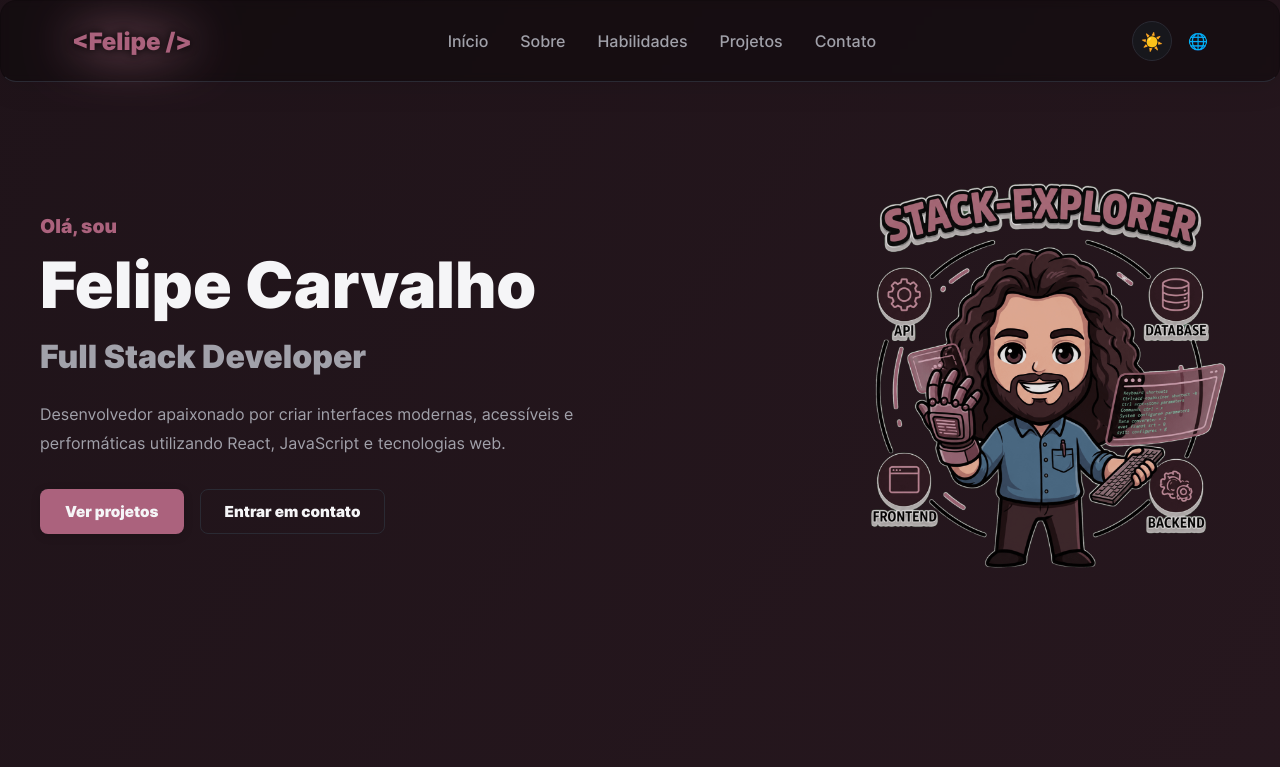
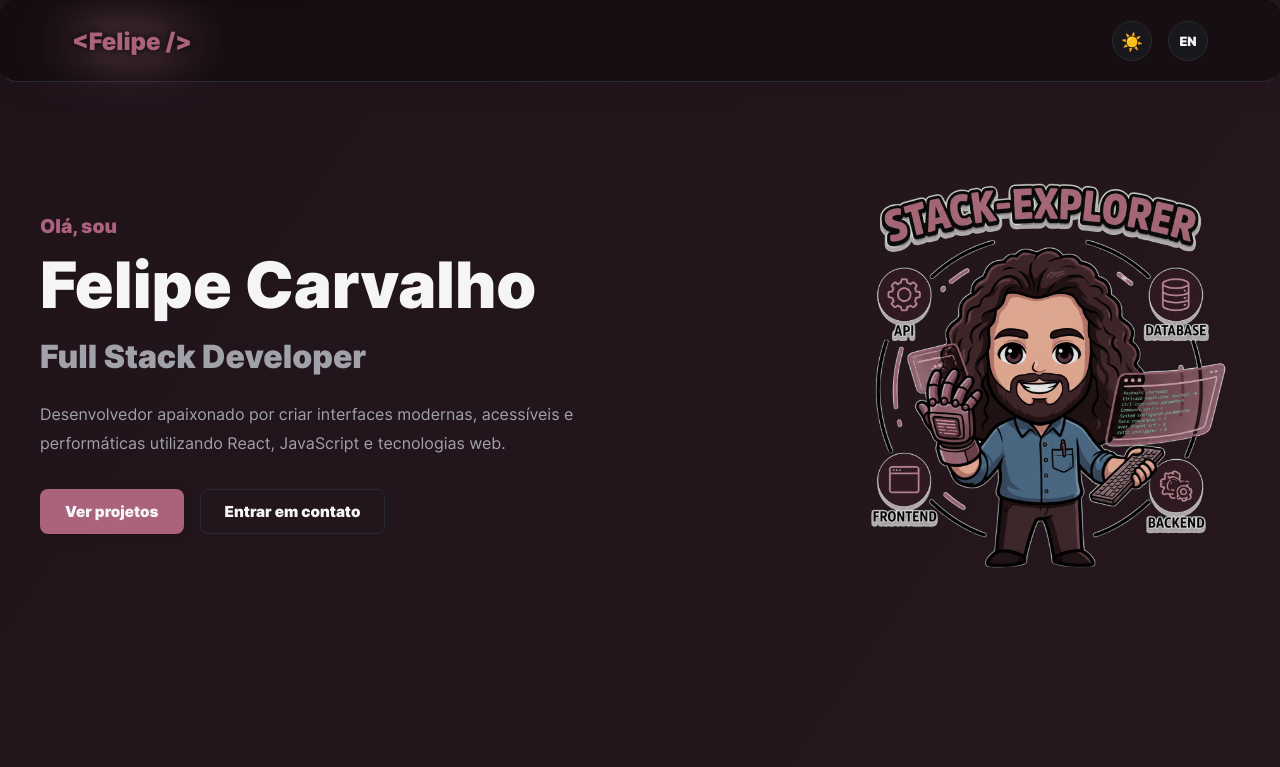
Before and after one commit to flpzht/portfolio, a React (Vite) app: page / in a window 1280 px wide. Shown: the top 767 px of the page. Built offline with nearby package versions, Linux system fonts and the light colour scheme.

Commit message:
feat(i18n): add language switcher and translate components

```diff
--- a/src/components/AboutAnimation/AboutAnimation.jsx
+++ b/src/components/AboutAnimation/AboutAnimation.jsx
@@ -1,4 +1,6 @@
 import { useState, useEffect, useRef, useCallback } from 'react';
+
+import { useLanguage } from '@/hooks/useLanguage';
 
 import styles from '@/components/AboutAnimation/AboutAnimation.module.css';
 
@@ -6,6 +8,8 @@
 import imageFin from '@/assets/images/about/imagem-fin.png';
 
 export default function AboutAnimation() {
+  const { t } = useLanguage();
+
   const [sliderPosition, setSliderPosition] = useState(50); // Posição em porcentagem (0 a 100)
   const [containerWidth, setContainerWidth] = useState(0);
 
@@ -139,15 +143,15 @@
 
   return (
     <div className={styles.sliderContainer} id='sliderContainer' ref={containerRef}>
-      <span className={styles.badge + ' ' + styles.badgeLeft}>Economista</span>
-      <span className={styles.badge + ' ' + styles.badgeRight}>Full Stack Dev</span>
+      <span className={styles.badge + ' ' + styles.badgeLeft}>{t.about.badgeLeft}</span>
+      <span className={styles.badge + ' ' + styles.badgeRight}>{t.about.badgeRight}</span>
 
-      <img src={imageDev} alt="Desenvolvedor Full Stack" className={styles.imgBackground} />
+      <img src={imageDev} alt={t.about.altDev} className={styles.imgBackground} />
 
       <div className={styles.imgForegroundWrapper} id='foregroundWrapper' style={{ width: `${sliderPosition}%` }}>
         <img
           src={imageFin}
-          alt="Economista FP&A"
+          alt={t.about.altFin}
           className={styles.imgForeground}
           id='imgForeground'
           style={{ width: containerWidth ? `${containerWidth}px` : '100%' }}
--- a/src/components/Footer/Footer.jsx
+++ b/src/components/Footer/Footer.jsx
@@ -1,8 +1,11 @@
+import { useLanguage } from '@/hooks/useLanguage';
+
 import styles from './Footer.module.css';
 
 import { socialLinks } from '@/data/socialLinks';
 
 export default function Footer() {
+  const { t } = useLanguage();
   const currentYear = new Date().getFullYear();
 
   return (
@@ -14,13 +17,13 @@
           </h2>
 
           <p className={styles.description}>
-            Desenvolvedor Full Stack focado em criar aplicações modernas, acessíveis e de alta qualidade.
+            {t.footer.description}
           </p>
         </div>
 
         <nav
           className={styles.navigation}
-          aria-label="Redes sociais"
+          aria-label={t.footer.socialLabel}
         >
           <ul className={styles.list}>
             {socialLinks.map((link) => (
@@ -43,7 +46,7 @@
             &copy; {currentYear} Felipe Carvalho.
           </p>
 
-          <p>Todos os direitos reservados.</p>
+          <p>{t.footer.rights}</p>
         </div>
       </div>
     </footer>
--- a/src/components/LanguageSwitcher/LanguageSwitcher.jsx
+++ b/src/components/LanguageSwitcher/LanguageSwitcher.jsx
@@ -0,0 +1,21 @@
+import { useLanguage } from '@/hooks/useLanguage';
+
+import styles from './LanguageSwitcher.module.css';
+
+export default function LanguageSwitcher() {
+  const { language, toggleLanguage, t } = useLanguage();
+
+  const nextLanguage = language === 'pt' ? 'EN' : 'PT';
+
+  return (
+    <button
+      type="button"
+      className={styles.switcher}
+      onClick={toggleLanguage}
+      aria-label={t.language.switchTo}
+      title={t.language.switchTo}
+    >
+      {nextLanguage}
+    </button>
+  );
+}
--- a/src/components/LanguageSwitcher/LanguageSwitcher.module.css
+++ b/src/components/LanguageSwitcher/LanguageSwitcher.module.css
@@ -0,0 +1,41 @@
+.switcher {
+  display: flex;
+
+  align-items: center;
+  justify-content: center;
+
+  width: 40px;
+  height: 40px;
+
+  border: 1px solid var(--border);
+
+  border-radius: 50%;
+
+  color: var(--text);
+
+  background: var(--surface);
+
+  font-family: var(--font-primary);
+  font-size: 0.8rem;
+  font-weight: 700;
+
+  transition:
+    color var(--transition-default),
+    background-color var(--transition-default),
+    border-color var(--transition-default),
+    transform var(--transition-default);
+}
+
+.switcher:hover {
+  color: var(--primary);
+
+  border-color: var(--primary);
+
+  transform: translateY(-2px);
+}
+
+.switcher:focus-visible {
+  outline: 2px solid var(--primary);
+
+  outline-offset: 3px;
+}
--- a/src/components/Navbar/Navbar.jsx
+++ b/src/components/Navbar/Navbar.jsx
@@ -1,4 +1,7 @@
 import ThemeToggle from "@/components/ThemeToggle/ThemeToggle";
+import LanguageSwitcher from "@/components/LanguageSwitcher/LanguageSwitcher";
+
+import { useLanguage } from "@/hooks/useLanguage";
 
 import styles from "./Navbar.module.css";
 
@@ -7,18 +10,20 @@
 import { navigationLinks } from "@/data/navigation";
 
 export default function Navbar() {
+  const { t } = useLanguage();
+
   return (
     <header className={styles.header}>
 
       <nav className={styles.nav}>
 
-        <a href="#" className={styles.logo} aria-label="Ir para o topo da página">{BRAND_NAME}</a>
+        <a href="#" className={styles.logo} aria-label={t.nav.logoLabel}>{BRAND_NAME}</a>
 
         <ul className={styles.menu}>
-          {navigationLinks.map(({ href, label }) => (
-            <li key={href}>
+          {navigationLinks.map(({ id, href }) => (
+            <li key={id}>
               <a href={href} className={styles.link}>
-                {label}
+                {t.nav[id]}
               </a>
             </li>
           ))}
@@ -26,7 +31,7 @@
 
         <div className={styles.actions}>
           <ThemeToggle />
-          {'🌐'}
+          <LanguageSwitcher />
         </div>
 
       </nav>
--- a/src/components/ThemeToggle/ThemeToggle.jsx
+++ b/src/components/ThemeToggle/ThemeToggle.jsx
@@ -1,8 +1,12 @@
 import { useEffect, useState } from "react";
+
+import { useLanguage } from "@/hooks/useLanguage";
 
 import styles from "./ThemeToggle.module.css";
 
 export default function ThemeToggle() {
+  const { t } = useLanguage();
+
   const [theme, setTheme] = useState(() => {
     return localStorage.getItem("theme") || "dark";
   });
@@ -29,13 +33,13 @@
       onClick={handleToggle}
       aria-label={
         isDark
-          ? "Ativar tema claro"
-          : "Ativar tema escuro"
+          ? t.theme.toLight
+          : t.theme.toDark
       }
       title={
         isDark
-          ? "Ativar tema claro"
-          : "Ativar tema escuro"
+          ? t.theme.toLight
+          : t.theme.toDark
       }
     >
       <span aria-hidden="true">
```
